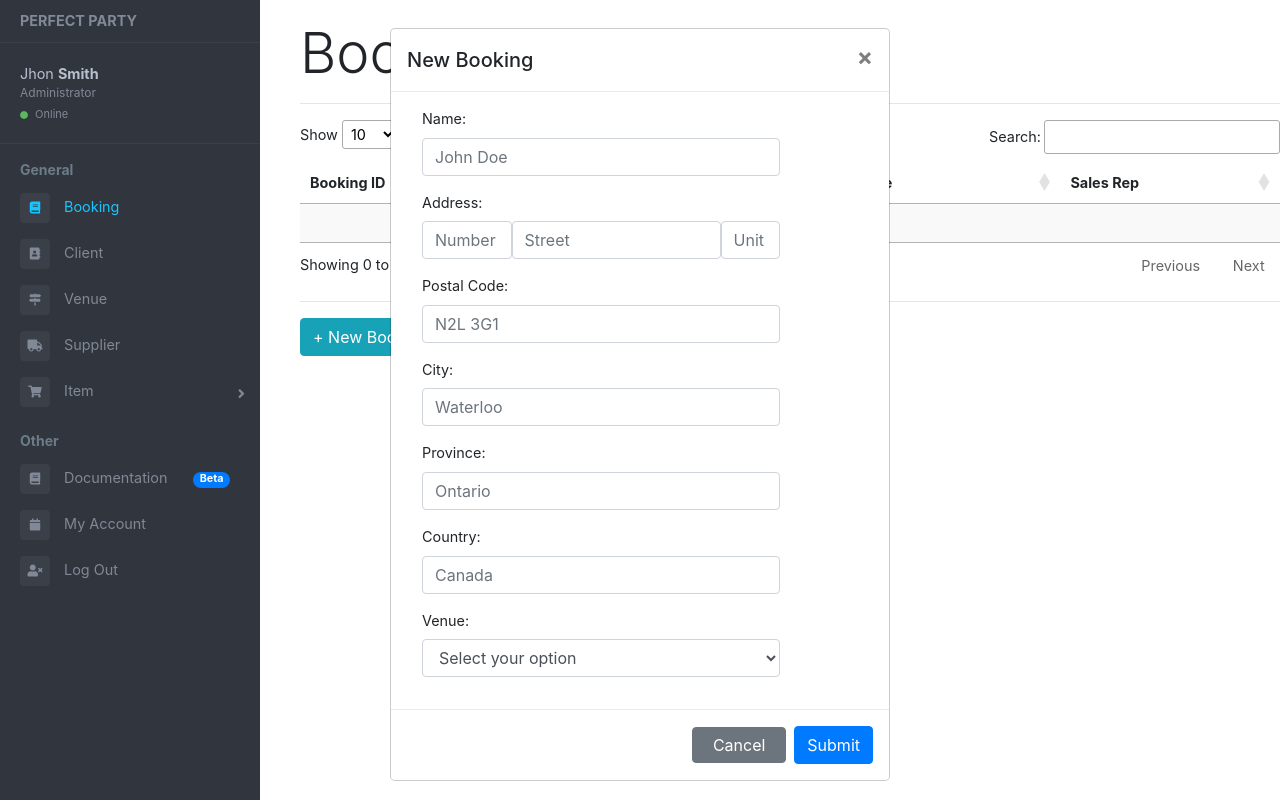
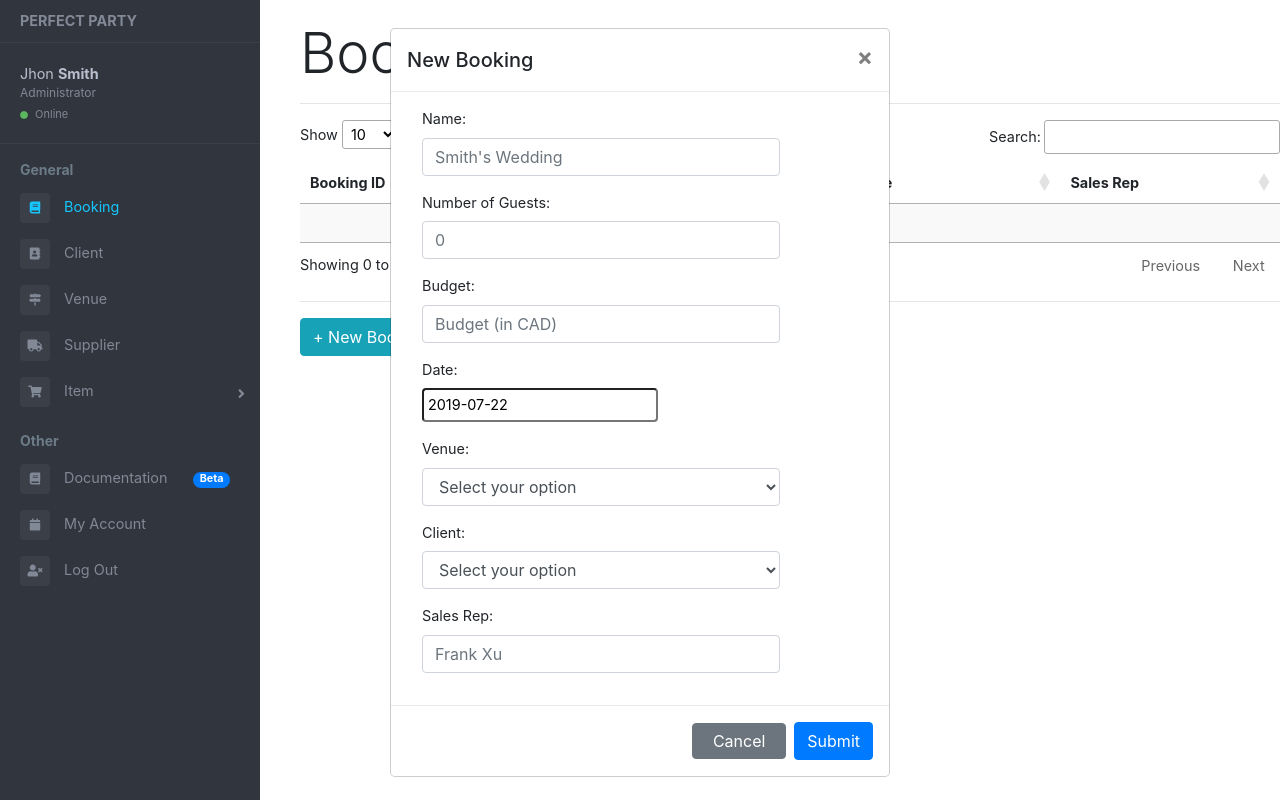
Before and after one commit to fxu9411/Perfect-Party, a Flask app: page /PerfectParty/booking in a window 1280 px wide, after a click on "+ New Booking". Run offline with Flask 2, Linux system fonts and the light colour scheme; data that the repository does not hold is empty; some libraries are stand-ins or nearby versions.

Commit message:
/addBooking

```diff
--- a/perfect_party/PP/pages.py
+++ b/perfect_party/PP/pages.py
@@ -1,4 +1,5 @@
 from flask import jsonify, json
+from datetime import datetime
 
 from flask import (
     Blueprint, flash, g, redirect, render_template, request, url_for
@@ -27,7 +28,17 @@ def booking():
         args = json.loads(request.values.get("args"))
         booking_id = int(args['Id'])
         return redirect(url_for('pages.one_book', Id=args['Id']))
-    return render_template("booking.html", booking=True)
+    with connection.cursor() as cursor:
+        sql = "SELECT * " \
+            "FROM `venue`"
+        cursor.execute(sql)
+        venues = cursor.fetchall()
+    with connection.cursor() as cursor:
+        sql = "SELECT * " \
+            "FROM `client`"
+        cursor.execute(sql)
+        clients = cursor.fetchall()
+    return render_template("booking.html", booking=True, venues=venues, clients=clients)
 
 
 @pages.route("/getBooking")
@@ -56,20 +67,29 @@ def get_booking():
 @pages.route('/addBooking', methods=['POST'])
 def add_booking():
     print(request.form)
-    name = request.form['name']
-    str_name = request.form['str-name']
-    str_number = request.form['str-number']
-    unit_number = request.form['unit'] if 'unit' in request.form else 'NULL'
-    city = request.form['city']
-    province = request.form['province']
-    country = request.form['country']
-    postal = request.form['postal']
+    tpe = request.form['type']
+    guests = request.form['guests']
+    budget = request.form['budget']
+    date = request.form['date']
+    venue_id = request.form['venue_id']
+    client_id = request.form['client_id']
+    sales_rep = request.form['sales_rep']
 
-    # with connection.cursor() as cursor:
-    #     # Create a new record
-    #     sql = "INSERT INTO `booking`(client_name, street_number, street_name, unit_number, city, province, country, postal_code) VALUES (%s, %s, %s, %s, %s, %s, %s, %s)"
-    #     cursor.execute(sql, (name, str_number, str_name, unit_number, city, province, country, postal))
-    # connection.commit()
+    with connection.cursor() as cursor:
+        # Create a new record
+        sql = "INSERT INTO `event`(venue_id, guest_number, event_date, budget, type) VALUES (%s, %s, %s, %s, %s)"
+        result = cursor.execute(sql, (venue_id, guests, date, budget, tpe))
+        event_id = connection.insert_id()
+    connection.commit()
+
+    print('event_id = ', event_id)
+    booking_date = datetime.today().strftime('%Y-%m-%d-%H:%M:%S')
+
+    with connection.cursor() as cursor:
+        # Create a new record
+        sql = "INSERT INTO `booking`(event_id, client_id, sales_rep, booking_date) VALUES (%s, %s, %s, %s)"
+        result = cursor.execute(sql, (event_id, client_id, sales_rep, booking_date))
+    connection.commit()
 
     return redirect(url_for('pages.booking'))
 
--- a/perfect_party/PP/templates/booking.html
+++ b/perfect_party/PP/templates/booking.html
@@ -27,57 +27,55 @@
       <div class="modal-body">
         <form class="form-horizontal" action="{{ url_for('pages.add_booking') }}" method="post">
           <div class="form-group">
-            <label class="control-label col-sm-3" for="name">Name:</label>
+            <label class="control-label col-sm-3" for="type">Name:</label>
             <div class="col-sm-10">
-              <input type="text" required="required" class="form-control" id="name" name="name" placeholder="John Doe">
+              <input type="text" required="required" class="form-control" id="type" name="type" placeholder="Smith's Wedding">
             </div>
           </div>
           <div class="form-group">
-            <label class="control-label col-sm-3" for="address">Address:</label>
-            <div class="col-sm-10 form-inline">
-              <input type="text" required="required" class="form-control col-sm-3" id="str-num" name="str-number"
-                     placeholder="Number">
-              <input type="text" required="required" class="form-control col-sm-7" id="str-name" name="str-name"
-                     placeholder="Street">
-              <input type="text" class="form-control col-sm-2" id="unit" name="unit" placeholder="Unit">
+            <label class="control-label col-sm-5" for="guests">Number of Guests:</label>
+            <div class="col-sm-10">
+              <input type="text" required="required" class="form-control" id="guests" name="guests" placeholder="0">
             </div>
           </div>
           <div class="form-group">
-            <label class="control-label col-sm-3" for="postal">Postal Code:</label>
+            <label class="control-label col-sm-3" for="budget">Budget:</label>
             <div class="col-sm-10">
-              <input type="text" required="required" class="form-control" id="postal" name="postal"
-                     placeholder="N2L 3G1">
+              <input type="text" required="required" class="form-control" id="budget" name="budget" placeholder="Budget (in CAD)">
             </div>
           </div>
           <div class="form-group">
-            <label class="control-label col-sm-3" for="city">City:</label>
+            <label class="control-label col-sm-3" for="date">Date:</label>
             <div class="col-sm-10">
-              <input type="text" required="required" class="form-control" id="city" name="city" placeholder="Waterloo">
+              <input type="text" class="datepicker" name="date">
             </div>
           </div>
           <div class="form-group">
-            <label class="control-label col-sm-3" for="province">Province:</label>
+            <label class="control-label col-sm-9">Venue:</label>
             <div class="col-sm-10">
-              <input type="text" required="required" class="form-control" id="province" name="province"
-                     placeholder="Ontario">
-            </div>
-          </div>
-          <div class="form-group">
-            <label class="control-label col-sm-3" for="country">Country:</label>
-            <div class="col-sm-10">
-              <input type="text" required="required" class="form-control" id="country" name="country"
-                     placeholder="Canada">
-            </div>
-          </div>
-          <div class="form-group">
-            <label class="control-label col-sm-9" for="postal">{{venue}} Venue:</label>
-            <div class="col-sm-10">
-              <select class="form-control" id="sel1" name="venue_id" required="required">
+              <select class="form-control" name="venue_id" required="required">
                 <option value="" disabled selected>Select your option</option>
                 {% for venue in venues %}
                 <option value="{{ venue['venue_id'] }}">{{ venue['venue_name'] }}</option>
                 {% endfor %}
               </select>
+            </div>
+          </div>
+          <div class="form-group">
+            <label class="control-label col-sm-9">Client:</label>
+            <div class="col-sm-10">
+              <select class="form-control" name="client_id" required="required">
+                <option value="" disabled selected>Select your option</option>
+                {% for client in clients %}
+                <option value="{{ client['client_id'] }}">{{ client['client_name'] }}</option>
+                {% endfor %}
+              </select>
+            </div>
+          </div>
+          <div class="form-group">
+            <label class="control-label col-sm-3" for="sales_rep">Sales Rep:</label>
+            <div class="col-sm-10">
+              <input type="text" required="required" class="form-control" id="sales_rep" name="sales_rep" placeholder="Frank Xu">
             </div>
           </div>
       </div>
--- a/perfect_party/PP/templates/layout.html
+++ b/perfect_party/PP/templates/layout.html
@@ -26,6 +26,9 @@
             crossorigin="anonymous"></script>
     <link href="https://use.fontawesome.com/releases/v5.0.6/css/all.css" rel="stylesheet">
 
+    <link href="https://cdnjs.cloudflare.com/ajax/libs/bootstrap-datepicker/1.7.1/css/bootstrap-datepicker.min.css" rel="stylesheet"/>
+    <script src="https://cdnjs.cloudflare.com/ajax/libs/bootstrap-datepicker/1.7.1/js/bootstrap-datepicker.min.js"></script>
+
     <!-- datatable -->
     <link rel="stylesheet" type="text/css" href="https://cdn.datatables.net/1.10.19/css/jquery.dataTables.css">
     <script type="text/javascript" charset="utf8"
@@ -35,6 +38,7 @@
     <script type="text/javascript" charset="utf8"
             src="https://cdn.datatables.net/1.10.19/js/jquery.dataTables.min.js"></script>
 
+    <link href="https://cdnjs.cloudflare.com/ajax/libs/bootstrap-datepicker/1.7.1/css/bootstrap-datepicker.min.css" rel="stylesheet"/>
 </head>
 
 <body>
@@ -732,4 +736,16 @@ $("#show-sidebar").click(function() {
 
 </script>
 
+<script>
+    $('.datepicker').datepicker({
+        weekStart: 1,
+        daysOfWeekHighlighted: "6,0",
+        autoclose: true,
+        todayHighlight: true,
+        locale: 'no',
+        format: 'yyyy-mm-dd',
+    });
+    $('.datepicker').datepicker("setDate", new Date());
+</script>
+
 {% block javascript %}{% endblock %}
```
